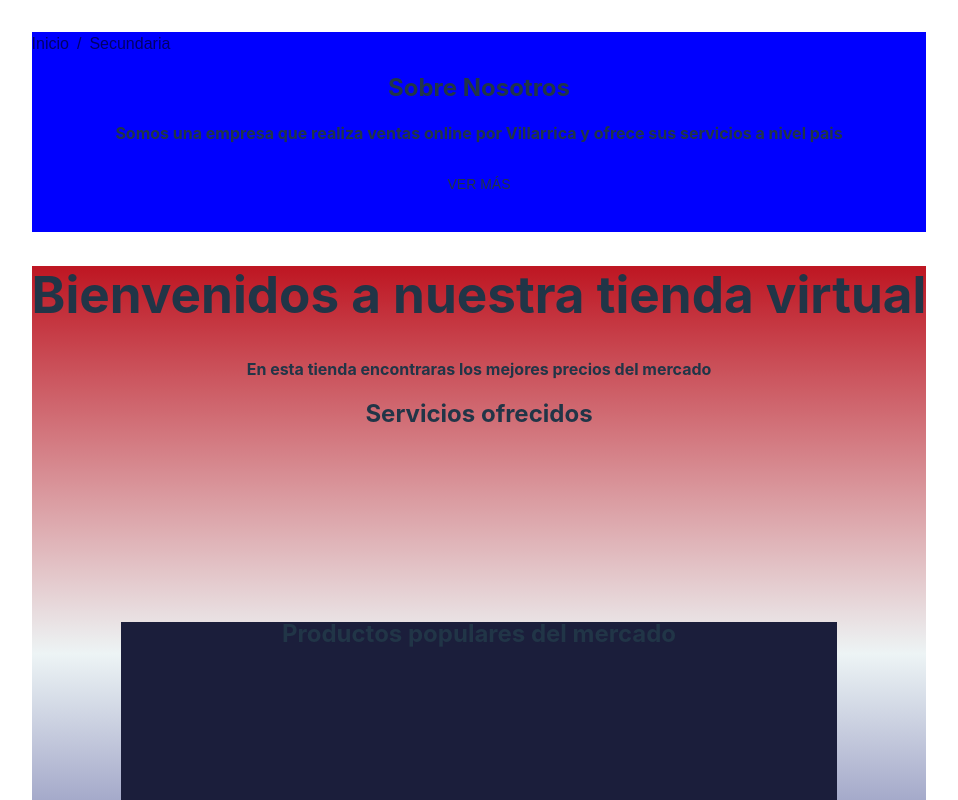
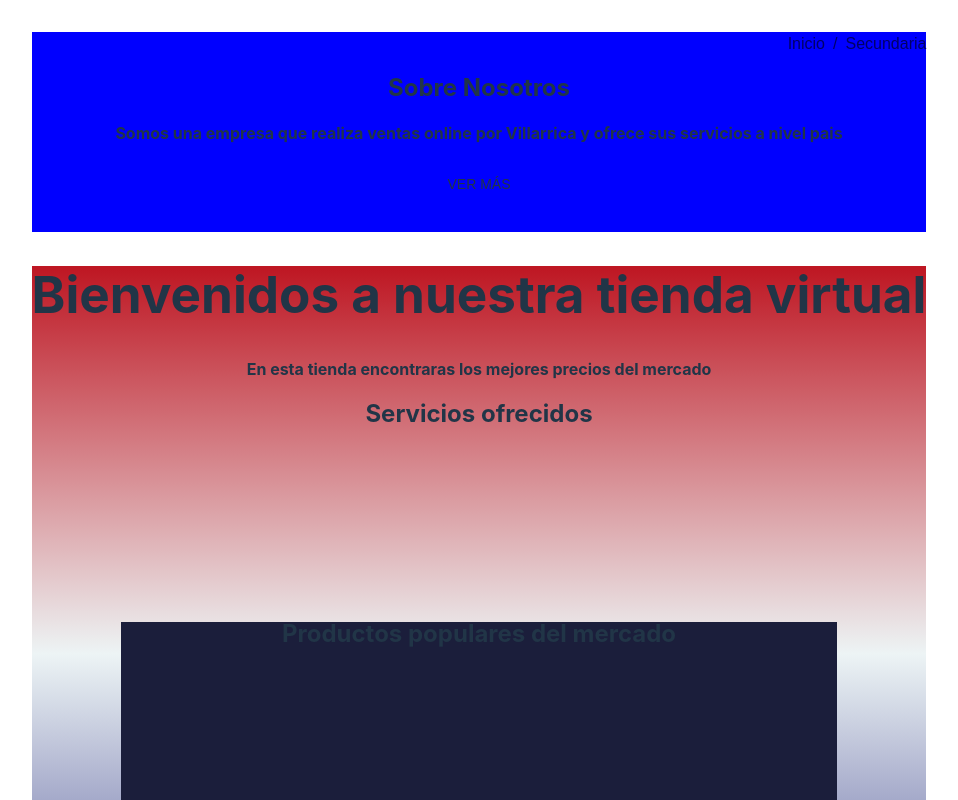
Before and after one commit to Zorro-cristal/Guaitenho_page, a React (Vite) app: page / in a window 1280 px wide. Shown: the top 800 px of the page, without its empty margins (161-1119 px from the left). Built offline with nearby package versions, Linux system fonts and the light colour scheme.

Commit message:
Menu superior alineado

```diff
--- a/src/views/cabecera.jsx
+++ b/src/views/cabecera.jsx
@@ -9,6 +9,7 @@ export default function Cabecera() {
     };
     return (<div style={estilo}>
         <Menu_superior />
+
         <h2>Sobre Nosotros</h2>
         <h4>Somos una empresa que realiza ventas online por Villarrica y ofrece sus servicios a nivel pais</h4>
         <Button variant="outlinde">Ver más</Button>
--- a/src/views/menu_superior.jsx
+++ b/src/views/menu_superior.jsx
@@ -5,7 +5,8 @@ import { Paginas } from '../constantes';
 
 export default function Menu_superior() {
   return (
-      <Breadcrumbs aria-label="breadcrumb">
+    <div style={{display: 'flex', justifyContent: 'end'}}>
+      <Breadcrumbs aria-label="breadcrumb" separator= "/">
         {Paginas.map((pag, i) => (
           <Link underline="hover" color="inherit" href={pag.ruta} key={i}>
             {pag.nombre}
@@ -13,5 +14,6 @@ export default function Menu_superior() {
         ))}
         {/* <Typography color="text.primary">Breadcrumbs</Typography> */}
       </Breadcrumbs>
+    </div>
   );
 }
```
